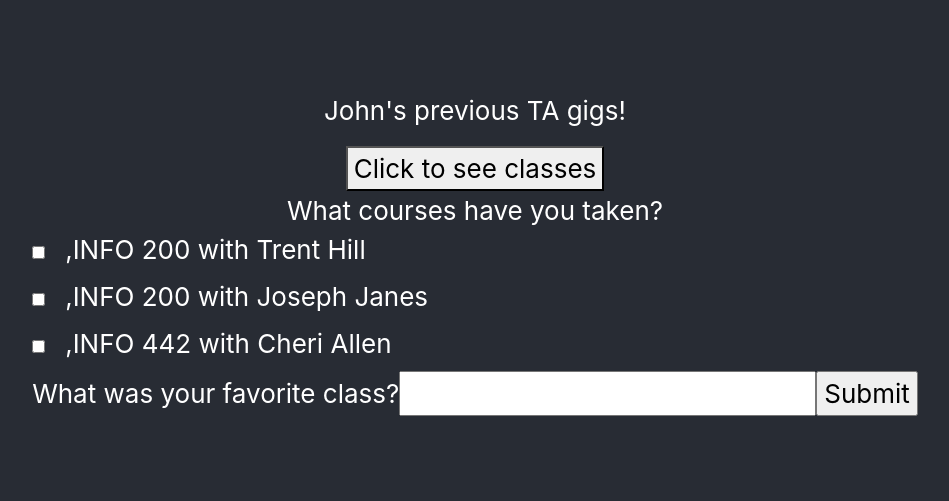
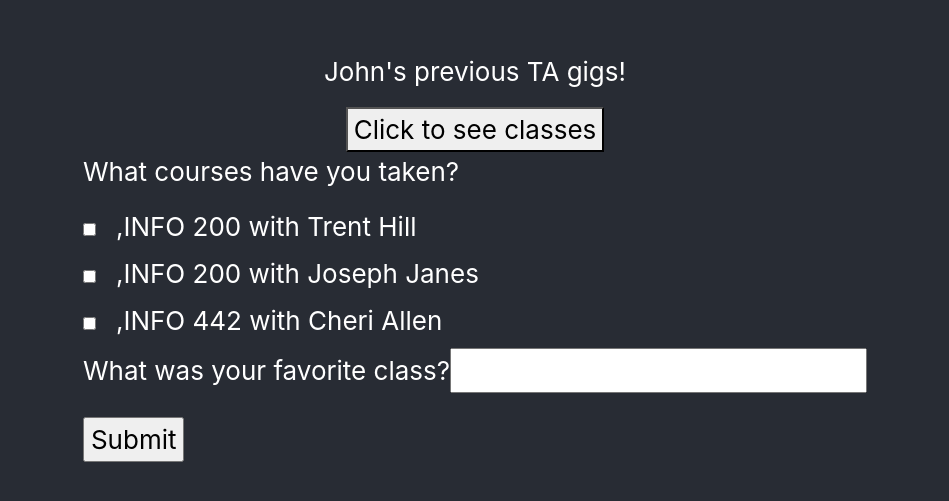
Before and after one commit to INFO442-Spring-2025/lab-7-unit-testing, a React (Create React App) app in the folder lab-7/: page / in a window 1280 px wide. Shown: the part 143-644 px from the top of the page, without its empty margins (165-1114 px from the left). Built offline with nearby package versions, Linux system fonts and the light colour scheme.

Commit message:
Test form validations

```diff
--- a/lab-7/src/App.js
+++ b/lab-7/src/App.js
@@ -40,7 +40,6 @@ function App() {
           {showCards ? profsArray : null}
         </div>
 
-        What courses have you taken?
         <Form data={PROFS}/>
       </header>
     </div>
--- a/lab-7/src/components/Form.js
+++ b/lab-7/src/components/Form.js
@@ -4,7 +4,7 @@ export default function Form(props) {
 
     const [inputValue, setInputValue] = useState("")
     const [formSuccess, setFormSuccess] = useState(false)
-
+    const [errorMessage, setErrorMessage] = useState()
 
     const PROFS = props.data;
 
@@ -24,9 +24,9 @@ export default function Form(props) {
         event.preventDefault();
 
         if(inputValue.length <= 2) {
-            alert("This is less than 2!")
+            setErrorMessage("Error: Text field must contain at least two letters")
         }
-        else {setFormSuccess(true)}
+        else {setFormSuccess(true); setErrorMessage(null)}
     }
 
     if(formSuccess) {
@@ -38,11 +38,13 @@ export default function Form(props) {
     }
     else {
         return (
-            <form onSubmit={handleSubmit}>
+            <form role="form" onSubmit={handleSubmit}>
+                <p>What courses have you taken?</p>
                 {profsChecks}
                 <label>What was your favorite class?
                     <input type="text" id="favorite" value={inputValue} onChange={handleChange}></input>
                 </label>
+                <p style={{color: "red"}}>{errorMessage}</p>
                 <input type="submit" value="Submit"/>
             </form>
         )
```
Also changed, not shown: 1 other file (tests, documents, lock files or other folders).
